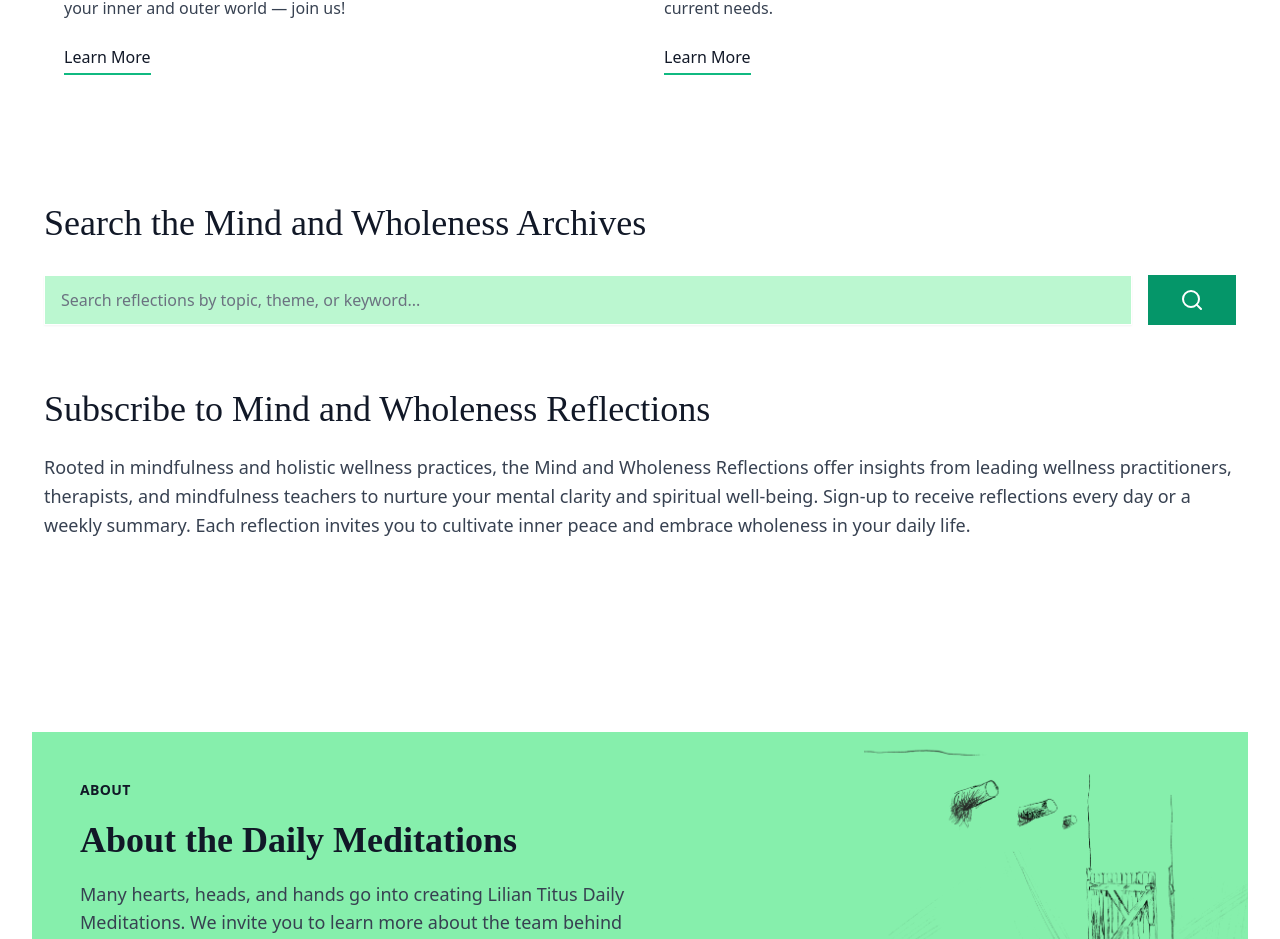
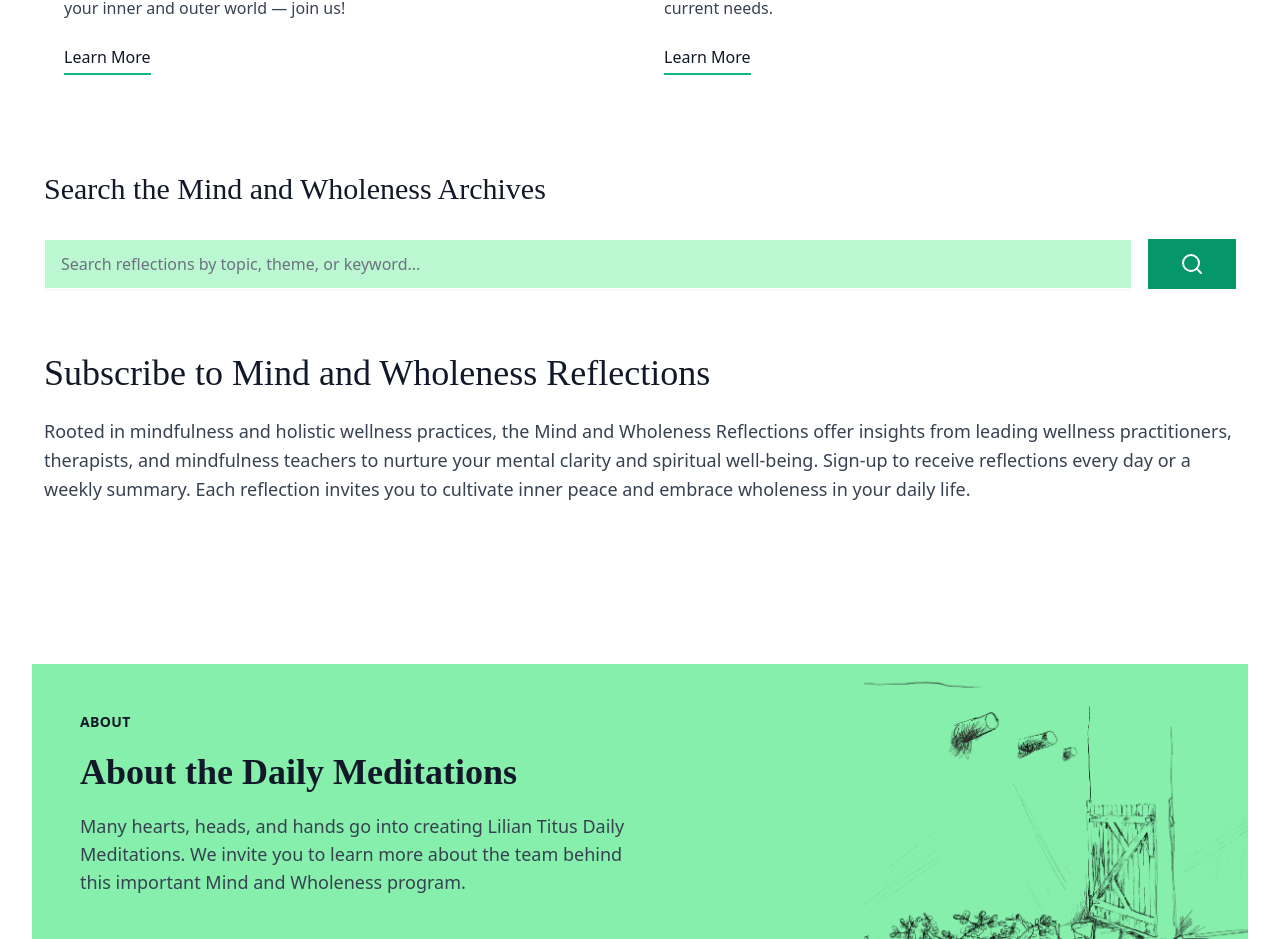
Before and after one commit to eldoJr/mind-and-wholeness, a React (Vite) app: page /programs/meditations in a window 1280 px wide. Shown: the part 1980-2919 px from the top of the page. Built offline with nearby package versions, Linux system fonts and the light colour scheme.

Commit message:
color icon

```diff
--- a/src/components/sections/programs/meditations/SearchMeditation.tsx
+++ b/src/components/sections/programs/meditations/SearchMeditation.tsx
@@ -7,10 +7,10 @@ interface SearchMeditationProps {
 
 const SearchMeditation: React.FC<SearchMeditationProps> = ({ className = '' }) => {
   return (
-    <section className={`py-16 sm:px-4 lg:px-3 bg-white ${className}`}>
+    <section className={`py-8 sm:px-4 lg:px-3 bg-white ${className}`}>
       {/* Search Section */}
         <div>
-          <h3 className="text-2xl sm:text-4xl font-serif text-gray-900 mb-8">
+          <h3 className="text-2xl sm:text-3xl font-serif text-gray-900 mb-8">
             Search the Mind and Wholeness Archives
           </h3>
 
```
